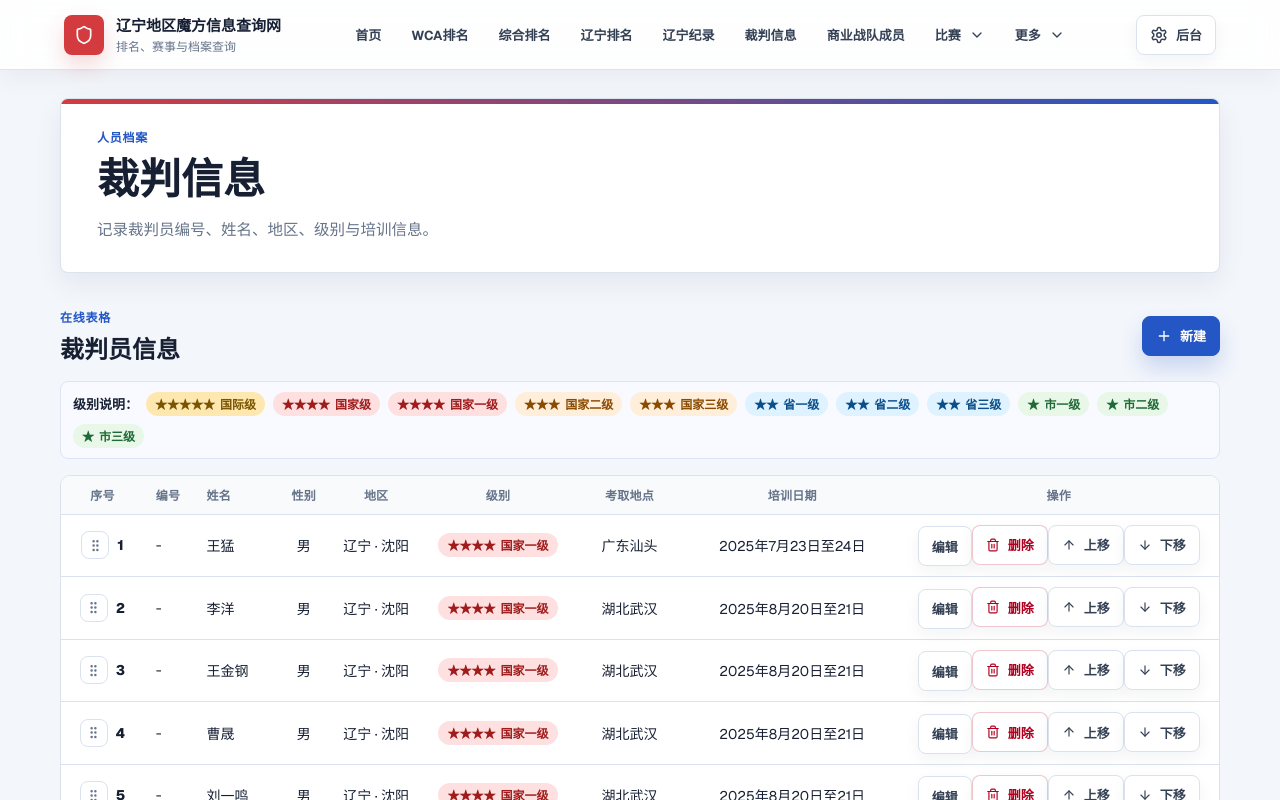
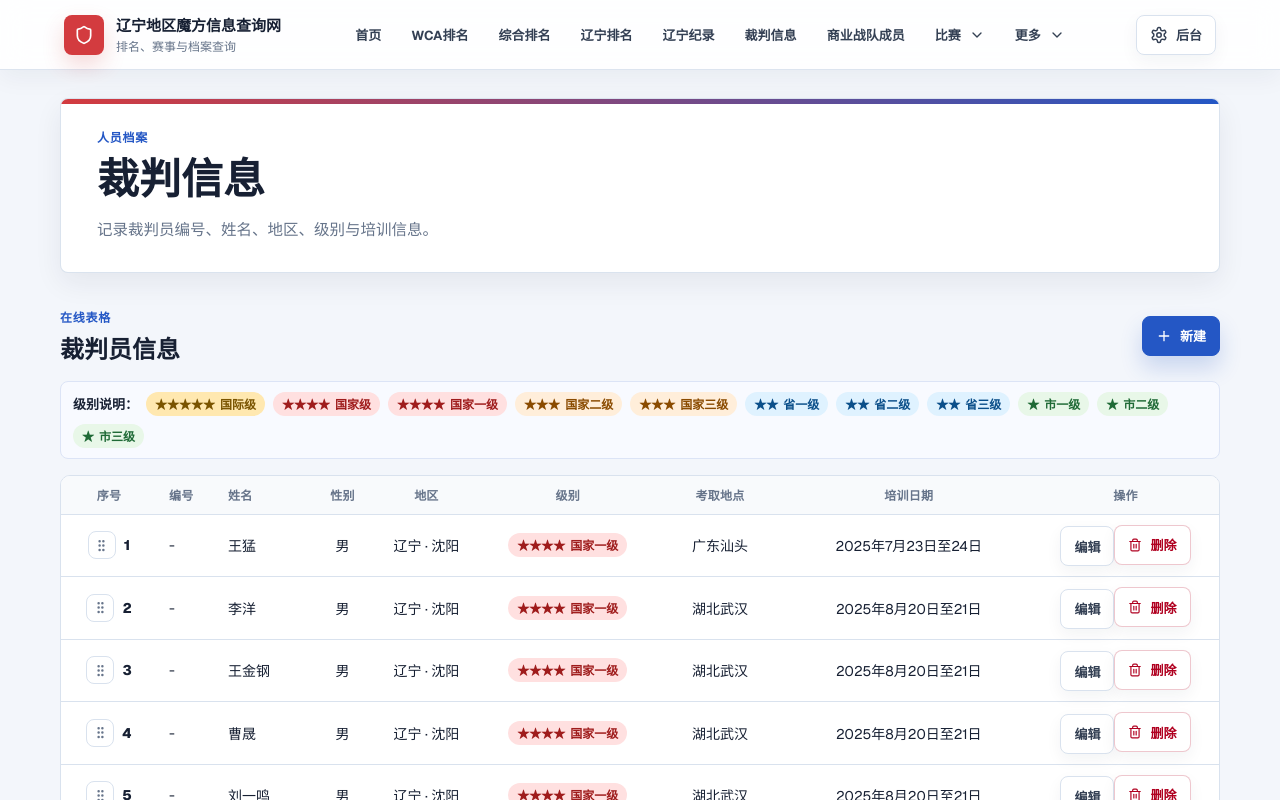
Before and after one commit to lymyxyxyx/Liaoning_magic_cube_team_website, a Next.js app: page /judges in a window 1280 px wide. Shown: the top 800 px of the page. Built offline with nearby package versions, Linux system fonts and the light colour scheme.

Commit message:
Remove judge move buttons

```diff
--- a/app/judges/judges-client.tsx
+++ b/app/judges/judges-client.tsx
@@ -1,6 +1,6 @@
 "use client";
 
-import { ArrowDown, ArrowUp, GripVertical, Plus, Save, Trash2, X } from "lucide-react";
+import { GripVertical, Plus, Save, Trash2, X } from "lucide-react";
 import { type DragEvent, useMemo, useState } from "react";
 import {
   judgeGenders,
@@ -133,19 +133,6 @@ export function JudgesClient({ initialJudges }: Props) {
       setEditingId(null);
       setEditDraft(null);
     }
-  }
-
-  async function moveJudge(judgeId: string, direction: "up" | "down") {
-    const index = sortedJudges.findIndex((judge) => judge.id === judgeId);
-    const targetIndex = direction === "up" ? index - 1 : index + 1;
-    if (index < 0 || targetIndex < 0 || targetIndex >= sortedJudges.length) return;
-    if (!canReorderTogether(sortedJudges[index], sortedJudges[targetIndex])) {
-      setNotice("当前按级别和城市分组排序，只能在同一分组内调整顺序。");
-      return;
-    }
-    const reorderedJudges = [...sortedJudges];
-    [reorderedJudges[index], reorderedJudges[targetIndex]] = [reorderedJudges[targetIndex], reorderedJudges[index]];
-    await saveJudgeOrder(reorderedJudges);
   }
 
   function startJudgeDrag(event: DragEvent<HTMLElement>, judgeId: string) {
@@ -472,14 +459,6 @@ export function JudgesClient({ initialJudges }: Props) {
                             <Trash2 size={14} />
                             删除
                           </button>
-                          <button className="button" type="button" onClick={() => moveJudge(judge.id, "up")}>
-                            <ArrowUp size={14} />
-                            上移
-                          </button>
-                          <button className="button" type="button" onClick={() => moveJudge(judge.id, "down")}>
-                            <ArrowDown size={14} />
-                            下移
-                          </button>
                         </td>
                       </>
                     )}
```
